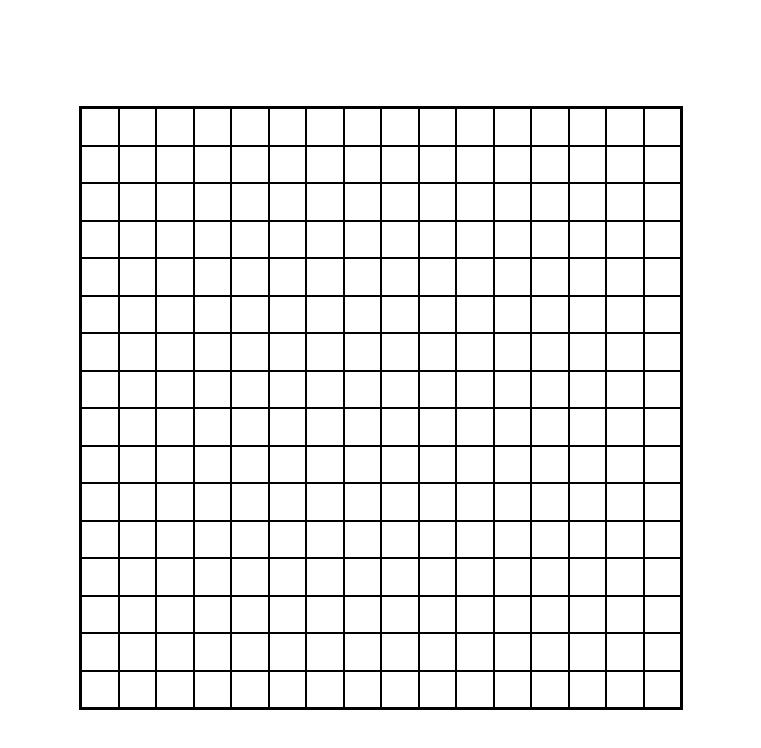
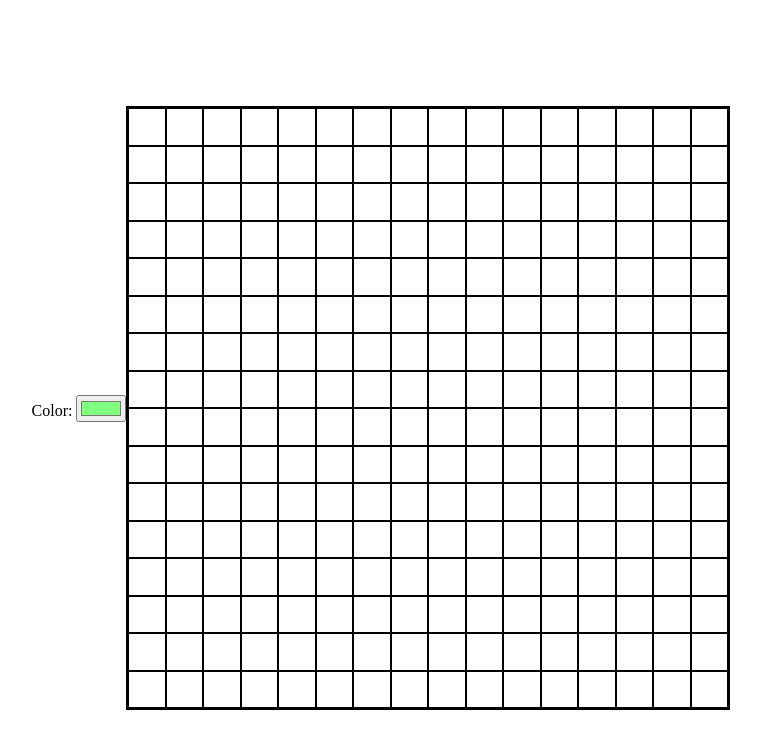
Before and after one commit to jhahmhahm/esketch, a plain HTML site: page index.html in a window 1280 px wide. Shown: the whole page, without its empty margins (267-1028 px from the left). Drawn offline with Linux system fonts and the light colour scheme.

Commit message:
added color picker for user to switch colors

```diff
--- a/index.html
+++ b/index.html
@@ -9,8 +9,12 @@
     <title>Etch-a-Sketch</title>
 </head>
 <body>
-    <div class ="grid" draggable = "false">
+    <div class ="colorPicker">
+        <label for="colorPicker">Color:</label>
+        <input type ="color" name ="colorPicker" id ="colorPicker" value ="#80ff80" onchange ="getColor()">
+    </div>
 
-    </div>
+    <div class ="grid" draggable = "false"></div>
+
 </body>
 </html>
--- a/script.js
+++ b/script.js
@@ -23,7 +23,13 @@ createGrid();
 
 
 const griditem = document.querySelectorAll('.square');
-let chosenColor = 'blue';
+const chosenColor = document.getElementById('colorPicker');
+let color = "#80ff80";
+
+function getColor(){
+    color = chosenColor.value;
+    console.log(color);
+}
 
 griditem.forEach(item =>{
     item.addEventListener("mousedown", function(){mouseIsDown =true})
@@ -34,11 +40,11 @@ griditem.forEach(item =>{
 griditem.forEach(item =>{
     item.addEventListener('mousemove', function squareColor() {
         if(mouseIsDown){
-            item.setAttribute('style', `background-color: ${chosenColor}`);
+            item.setAttribute('style', `background-color: ${color}`);
         }
     })
     item.addEventListener('mousedown',function squareColor()
     {if(mouseIsDown){
-        item.setAttribute('style', `background-color: ${chosenColor}`);}
+        item.setAttribute('style', `background-color: ${color}`);}
     });
 });
```
